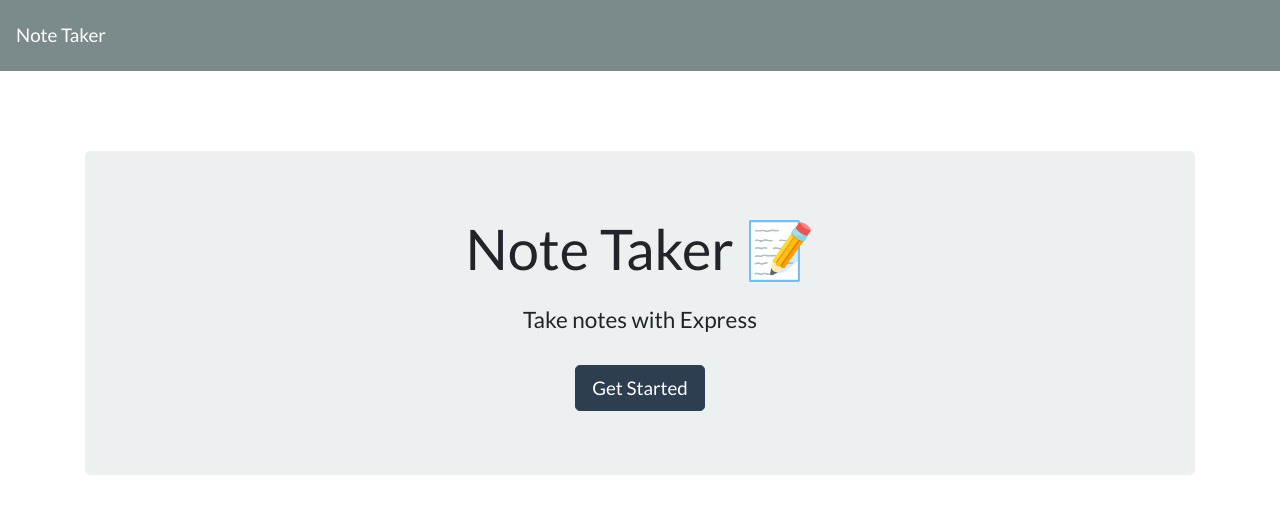
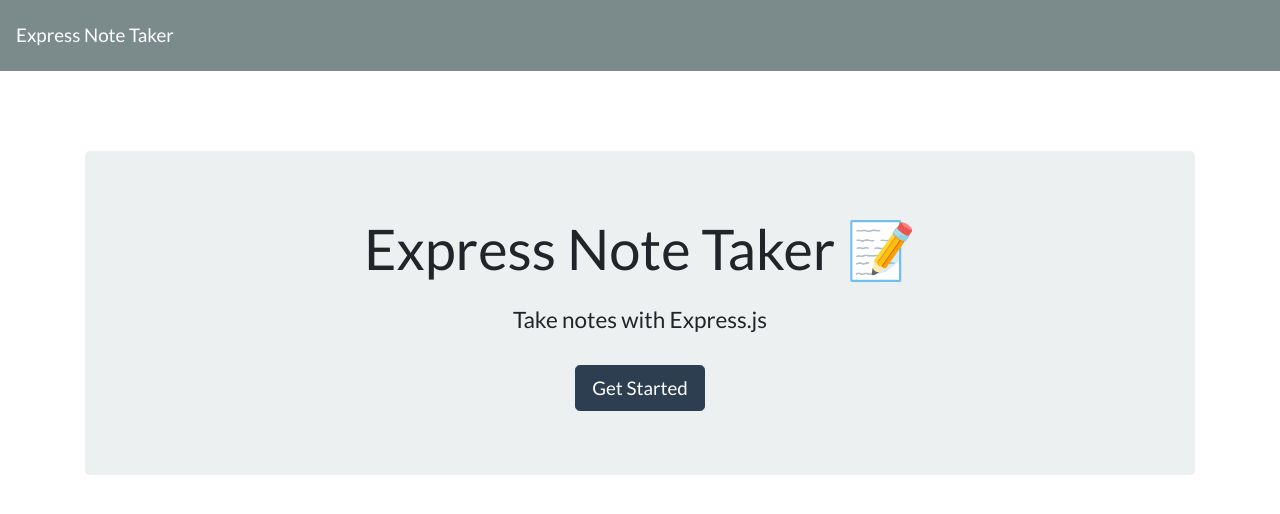
Before and after one commit to RickyLovesCode/Express-Note-Taker, a website: page public/index.html in a window 1280 px wide. Drawn offline with nearby package versions, Linux system fonts and the light colour scheme; no server answers.

Commit message:
adjustments

```diff
--- a/public/index.html
+++ b/public/index.html
@@ -5,19 +5,19 @@
   <meta charset="UTF-8">
   <meta name="viewport" content="width=device-width, initial-scale=1.0">
   <meta http-equiv="X-UA-Compatible" content="ie=edge">
-  <title>Note Taker</title>
+  <title>Express Note Taker</title>
   <link rel="stylesheet" href="https://cdnjs.cloudflare.com/ajax/libs/bootswatch/4.1.3/flatly/bootstrap.min.css" />
 </head>
 
 <body>
   <nav class="navbar navbar-dark bg-dark">
-    <a class="navbar-brand" href="/">Note Taker
+    <a class="navbar-brand" href="/">Express Note Taker
     </a>
   </nav>
   <div class="container">
     <div style="margin-top: 80px;" class="jumbotron text-center">
-      <h1 class="display-4">Note Taker <span role="img" aria-label="Memo">📝</span></h1>
-      <h4 class="mt-4">Take notes with Express</h4>
+      <h1 class="display-4">Express Note Taker <span role="img" aria-label="Memo">📝</span></h1>
+      <h4 class="mt-4">Take notes with Express.js</h4>
       <a class="btn btn-primary btn-lg mt-4" href="./notes.html" role="button">Get Started</a>
     </div>
   </div>
```
Also changed, not shown: public/notes.html (+2 -2 lines).
